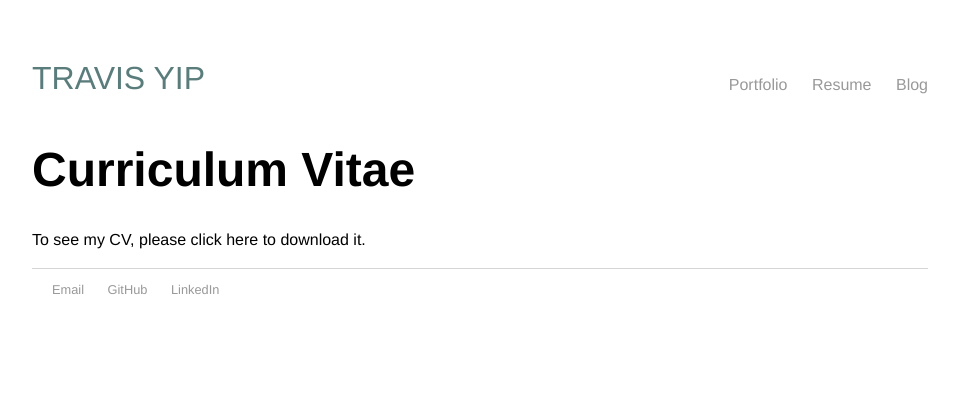
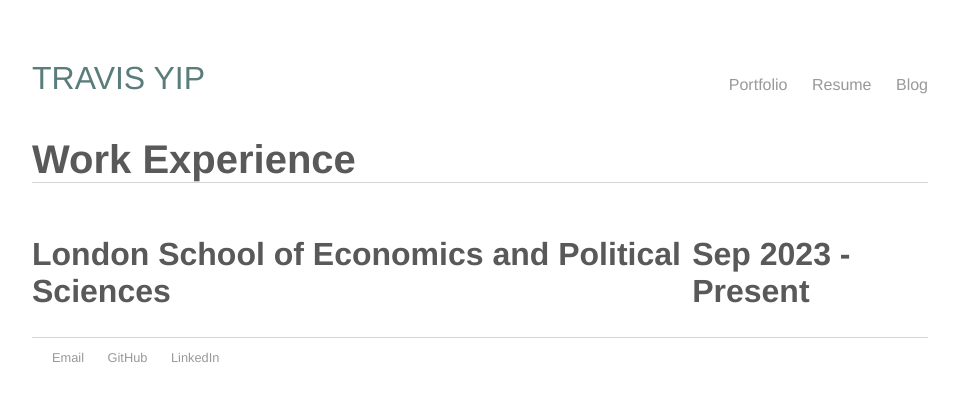
Before and after one commit to cwtravisyip/cwtravisyip.github.io, a Jekyll site: the page built from resume/index.html, in a window 1280 px wide. Shown: the top 401 px of the page, without its empty margins (160-1118 px from the left). Built offline with Jekyll 4.4.1, drawn with Linux system fonts in a browser that asks for light colours.

Commit message:
Add style sheet to the resume page

```diff
--- a/CSS/main.css
+++ b/CSS/main.css
@@ -2,7 +2,7 @@
     margin: 60px auto;
     width: 70%;
 }
-
+/* The style for the header navigation and the footer list*/
 header {
     display: flex;
     justify-content: space-between;
@@ -26,6 +26,13 @@
     display: inline;
     margin-left: 20px;
 }
+
+footer {
+    border-top: 1px solid #d5d5d5;
+    font-size: .8em;
+}
+
+/* Style sheet for a tags */
 a {
     text-decoration: none;
     color: #999;
@@ -33,20 +40,34 @@
 a:hover {
     text-decoration: underline;
 }
+
+/* Style sheet for heading */
 h1 {
     font-size: 3em;
     font-family:'Helvetica', 'Arial', 'Sans-Serif';
 }
+
+/* Style sheet for resume*/
+h1.resume{
+    font-size: 2.5em;
+    font-family:'Helvetica', 'Arial', 'Sans-Serif';
+    color:#595959;
+    border-bottom: 1px solid #d5d5d5;
+}
+h2.resume{
+    font-size: 2em;
+    font-family:'Helvetica', 'Arial', 'Sans-Serif';
+    color:#595959;
+}
+
+/* */
 p {
     font-size: 1em;
     font-family:'Helvetica', 'Arial', 'Sans-Serif';
     line-height: 1.4em;
     color: #595959";
 }
-footer {
-    border-top: 1px solid #d5d5d5;
-    font-size: .8em;
-}
+
 
 ul.posts {
     margin: 20px auto 40px;
--- a/resume/index.html
+++ b/resume/index.html
@@ -1,8 +1,11 @@
 ---
 layout: default
-title: Curriculum Vitae
+title: Travis Yip| Resume
 ---
 <div class="textchunk">
-	<h1>Curriculum Vitae</h1>
-	<p>To see my CV, please click here to download it.</p>
+	<h1 class="resume">Work Experience</h1>
+	<header>
+		<h2 class="resume">London School of Economics and Political Sciences</h2>
+		<h2 class="resume">Sep 2023 - Present</h2>
+	</header>
 </div><!-- /.textchunk -->
```
